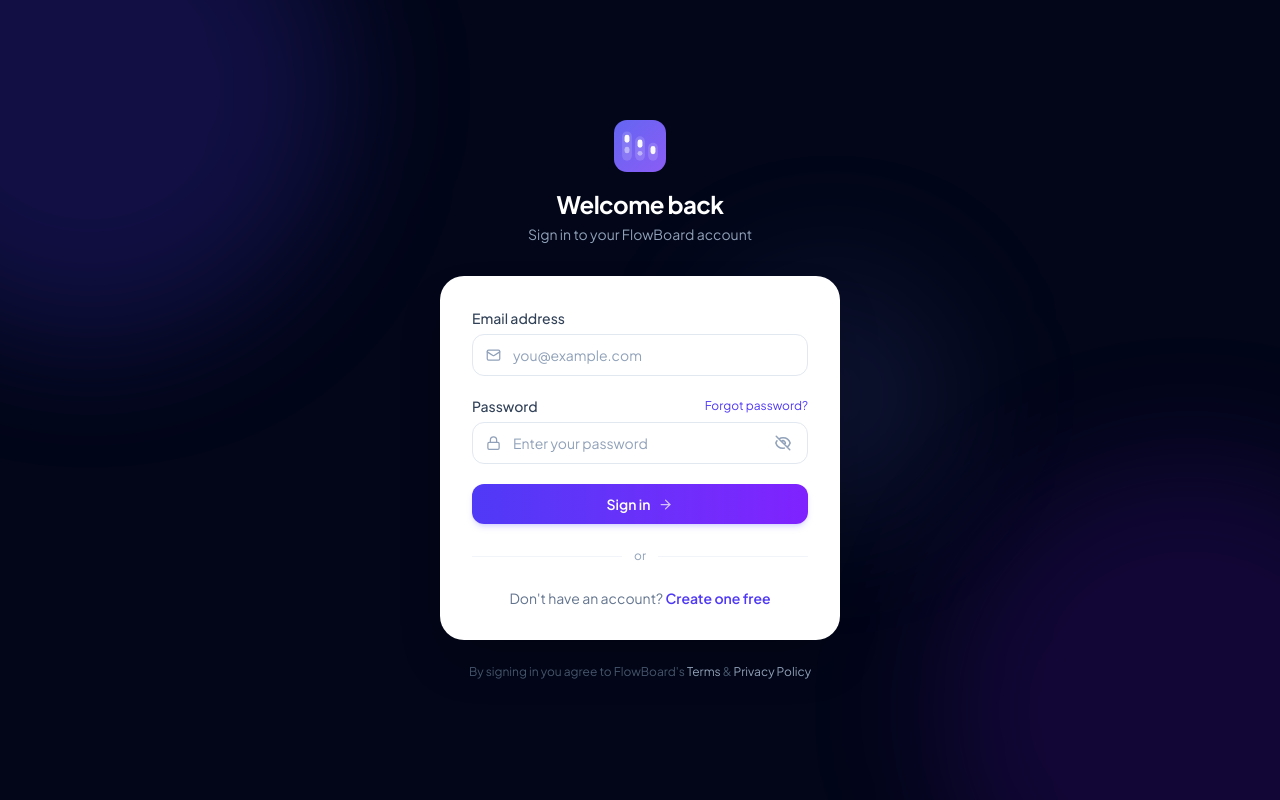
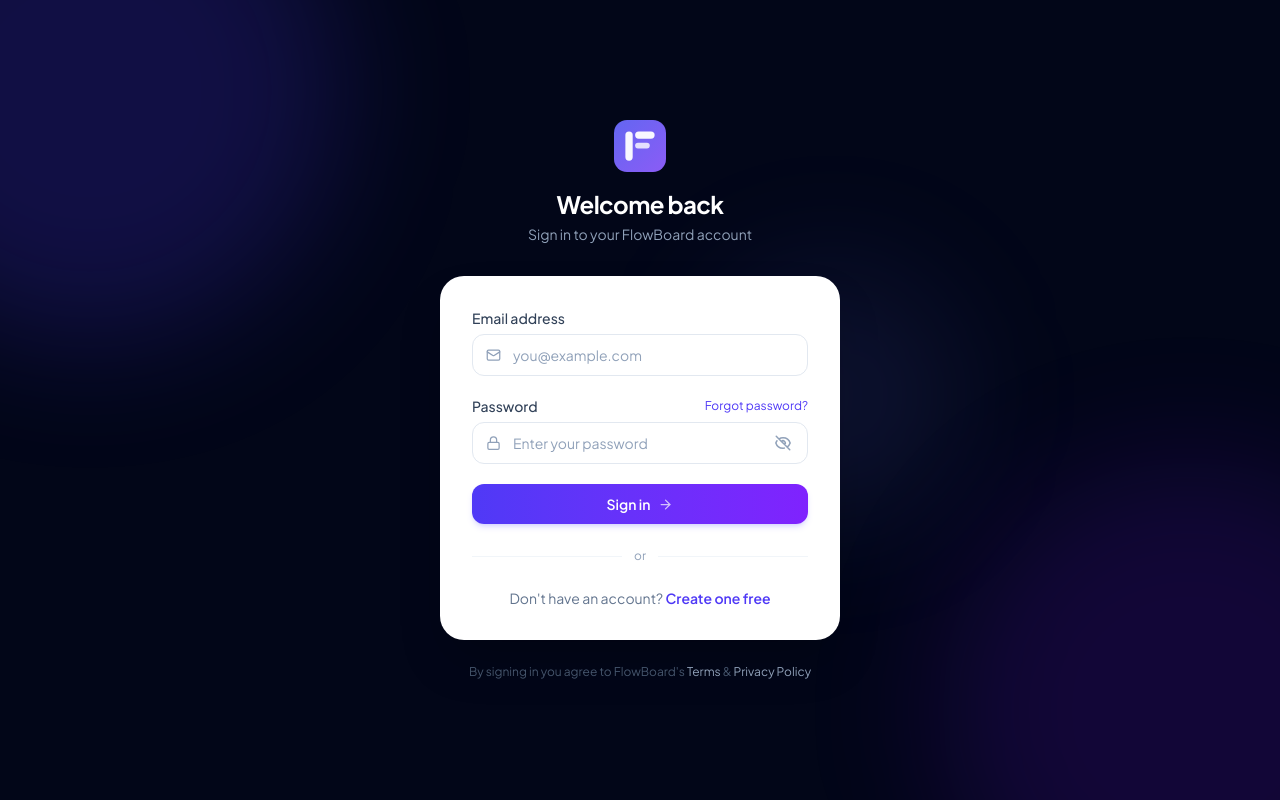
Before and after one commit to mynk-13/flow-board, a React (Vite) app: page /login in a window 1280 px wide. Built offline with nearby package versions, Linux system fonts and the light colour scheme; no server answers.

Commit message:
feat: fit all 5 kanban columns on screen + revert F logo + full-card drag + icon-only sidebar toggle

```diff
--- a/src/app/Sidebar.tsx
+++ b/src/app/Sidebar.tsx
@@ -41,7 +41,7 @@
   return (
     <aside
       className={`relative flex flex-col border-r border-slate-200 dark:border-slate-700/60 bg-white dark:bg-slate-900 transition-all duration-200 ${
-        sidebarOpen ? 'w-60' : 'w-14'
+        sidebarOpen ? 'w-52' : 'w-14'
       } shrink-0`}
     >
       {/* Logo — clean, no toggle here */}
@@ -159,25 +159,16 @@
         )}
       </nav>
 
-      {/* Collapse / expand toggle at bottom */}
+      {/* Collapse / expand toggle — icon only */}
       <div className="border-t border-slate-100 dark:border-slate-800 p-2">
         <button
           type="button"
           onClick={toggleSidebar}
           aria-label={sidebarOpen ? 'Collapse sidebar' : 'Expand sidebar'}
           title={sidebarOpen ? 'Collapse sidebar' : 'Expand sidebar'}
-          className={`flex w-full items-center rounded-lg px-2 py-2 text-sm font-medium text-slate-500 dark:text-slate-400 hover:bg-slate-100 dark:hover:bg-slate-800 hover:text-slate-800 dark:hover:text-slate-100 transition-colors ${
-            sidebarOpen ? 'gap-2' : 'justify-center'
-          }`}
+          className="flex w-full items-center justify-center rounded-lg py-2 text-slate-400 dark:text-slate-500 hover:bg-slate-100 dark:hover:bg-slate-800 hover:text-slate-700 dark:hover:text-slate-200 transition-colors"
         >
-          {sidebarOpen ? (
-            <>
-              <ChevronsLeft size={16} className="shrink-0" />
-              <span>Collapse</span>
-            </>
-          ) : (
-            <ChevronsRight size={16} />
-          )}
+          {sidebarOpen ? <ChevronsLeft size={16} /> : <ChevronsRight size={16} />}
         </button>
       </div>
     </aside>
--- a/src/features/board/BoardColumn.tsx
+++ b/src/features/board/BoardColumn.tsx
@@ -62,7 +62,7 @@
     : 'bg-slate-100/70 dark:bg-slate-800/40'
 
   return (
-    <div className="flex w-72 shrink-0 flex-col">
+    <div className="flex flex-1 min-w-44 flex-col">
       {/* Column header */}
       <div className="mb-3 flex items-center gap-2">
         <span className={`rounded-full px-2.5 py-0.5 text-xs font-semibold ${COLUMN_BADGE[columnId]}`}>
--- a/src/features/tasks/TaskCard.tsx
+++ b/src/features/tasks/TaskCard.tsx
@@ -62,6 +62,10 @@
 
 export function TaskCard({ task, isDragging, canEdit = true }: TaskCardProps) {
   const openTaskDetail = useUIStore((s) => s.openTaskDetail)
+
+  // Wire the entire card as the drag node — dnd-kit's PointerSensor with
+  // activationConstraint.distance=5 means a plain tap/click still fires onClick,
+  // while a small move triggers the drag, so both behaviours co-exist cleanly.
   const { attributes, listeners, setNodeRef, transform, transition } = useSortable({
     id: task.id,
     disabled: !canEdit,
@@ -76,21 +80,38 @@
     <div
       ref={setNodeRef}
       style={style}
+      // Spread drag listeners on the whole card so any press+move drags it
+      {...(canEdit ? listeners : {})}
+      {...(canEdit ? attributes : {})}
       onClick={() => openTaskDetail(task.id)}
-      className={`group relative flex rounded-xl border overflow-hidden cursor-pointer select-none transition-all ${
+      className={`group relative flex rounded-xl border overflow-hidden select-none transition-all ${
+        canEdit ? 'cursor-grab active:cursor-grabbing' : 'cursor-pointer'
+      } ${
         isDragging
           ? 'shadow-xl border-indigo-300 dark:border-indigo-600 opacity-90 rotate-1 scale-105 bg-white dark:bg-slate-800'
           : 'border-slate-200 dark:border-slate-700 bg-white dark:bg-slate-800 shadow-sm hover:shadow-md hover:border-indigo-200 dark:hover:border-indigo-700'
       }`}
     >
-      {/* ── Priority colour strip ── */}
+      {/* ── Priority colour strip — grip icon lives here ── */}
       <div
-        className="w-[5%] min-w-1 max-w-4 shrink-0"
+        className="relative w-[5%] min-w-1 max-w-4 shrink-0 flex items-center justify-center"
         style={{ backgroundColor: PRIORITY_STRIP[task.priority] }}
-      />
+      >
+        {/* Show grip dots on hover; brighter while actively dragging */}
+        {canEdit && (
+          <GripVertical
+            size={10}
+            className={`text-white transition-opacity ${
+              isDragging
+                ? 'opacity-80'
+                : 'opacity-0 group-hover:opacity-50'
+            }`}
+          />
+        )}
+      </div>
 
       {/* ── Main content ── */}
-      <div className="flex-1 min-w-0 px-3 py-3 pr-6">
+      <div className="flex-1 min-w-0 px-3 py-3">
         {/* Title row + priority badge */}
         <div className="flex items-start justify-between gap-2">
           <p className="text-sm font-medium text-slate-800 dark:text-slate-200 leading-snug line-clamp-2 flex-1 min-w-0">
@@ -114,15 +135,18 @@
           </p>
         )}
 
-        {/* Labels row */}
+        {/* Labels — stop propagation so clicking a tag doesn't open the modal */}
         {task.labels.length > 0 && (
-          <div className="flex flex-wrap items-center gap-1.5 mt-2">
+          <div
+            className="flex flex-wrap items-center gap-1.5 mt-2"
+            onClick={(e) => e.stopPropagation()}
+          >
             {task.labels.map((label) => {
               const def = getLabelDef(label)
               return (
                 <span
                   key={label}
-                  className="inline-flex items-center gap-1 rounded-full px-2 py-0.5 text-[10px] font-semibold"
+                  className="inline-flex items-center gap-1 rounded-full px-2 py-0.5 text-[10px] font-semibold cursor-default"
                   style={{ backgroundColor: def.bg, color: def.fg }}
                 >
                   <span
@@ -136,20 +160,6 @@
           </div>
         )}
       </div>
-
-      {/* ── Drag handle ── */}
-      {canEdit && (
-        <button
-          type="button"
-          {...attributes}
-          {...listeners}
-          onClick={(e) => e.stopPropagation()}
-          aria-label="Drag to reorder"
-          className="absolute top-2 right-1.5 rounded p-0.5 text-slate-300 dark:text-slate-600 opacity-0 group-hover:opacity-100 hover:text-slate-500 dark:hover:text-slate-400 cursor-grab active:cursor-grabbing"
-        >
-          <GripVertical size={13} />
-        </button>
-      )}
     </div>
   )
 }
--- a/src/pages/BoardPage.tsx
+++ b/src/pages/BoardPage.tsx
@@ -318,15 +318,15 @@
         </div>
 
         {/* Skeleton kanban columns */}
-        <div className="flex-1 overflow-x-auto bg-slate-50 dark:bg-slate-950 p-5">
-          <div className="flex gap-4 h-full">
+        <div className="flex-1 overflow-x-auto bg-slate-50 dark:bg-slate-950 p-4">
+          <div className="flex gap-3 h-full">
             {[
               { cards: 3, widths: ['w-3/4', 'w-1/2', 'w-5/6'] },
               { cards: 2, widths: ['w-2/3', 'w-4/5'] },
               { cards: 4, widths: ['w-3/4', 'w-1/2', 'w-2/3', 'w-5/6'] },
               { cards: 1, widths: ['w-1/2'] },
             ].map((col, ci) => (
-              <div key={ci} className="w-72 shrink-0 flex flex-col gap-2">
+              <div key={ci} className="flex-1 min-w-44 flex flex-col gap-2">
                 {/* Column header */}
                 <div className="flex items-center gap-2 px-1 mb-1">
                   <div className={`${bone} h-2 w-2 rounded-full bg-slate-300 dark:bg-slate-600`} />
@@ -469,7 +469,7 @@
         onDragEnd={onDragEnd}
       >
         <div className="flex-1 overflow-x-auto overflow-y-hidden bg-slate-50 dark:bg-slate-950">
-          <div className="flex h-full gap-4 px-5 py-5 w-max">
+          <div className="flex h-full gap-3 px-4 py-4">
             {COLUMN_IDS.map((colId) => (
               <BoardColumn
                 key={colId}
--- a/src/shared/FlowBoardLogo.tsx
+++ b/src/shared/FlowBoardLogo.tsx
@@ -4,14 +4,10 @@
 }
 
 /**
- * FlowBoard brand mark — three kanban columns of descending height,
- * each containing a bright task-card pill. Reads as a board/flow at any size.
- *
- * Gradient: indigo-500 → violet-600 (top-left → bottom-right).
+ * FlowBoard brand mark — a bold "F" letterform on an indigo→violet gradient square.
+ * The vertical spine + two crossbars read as both the letter and a simplified board layout.
  */
 export function FlowBoardLogo({ size = 28, className = '' }: Props) {
-  // Each render gets a unique gradient id so multiple instances don't clash.
-  const gid = 'fbg'
   return (
     <svg
       width={size}
@@ -23,33 +19,23 @@
       aria-label="FlowBoard"
     >
       <defs>
-        <linearGradient id={gid} x1="0" y1="0" x2="32" y2="32" gradientUnits="userSpaceOnUse">
+        <linearGradient id="fbg" x1="0" y1="0" x2="32" y2="32" gradientUnits="userSpaceOnUse">
           <stop offset="0%"   stopColor="#6366f1" />
           <stop offset="100%" stopColor="#8b5cf6" />
         </linearGradient>
       </defs>
 
-      {/* ── Rounded background ── */}
-      <rect width="32" height="32" rx="8" fill={`url(#${gid})`} />
+      {/* Background */}
+      <rect width="32" height="32" rx="8" fill="url(#fbg)" />
 
-      {/* ── Column 1 — tall (backlog) ── */}
-      {/* Column track */}
-      <rect x="5"   y="7"    width="6" height="18" rx="3"   fill="white" fillOpacity="0.15" />
-      {/* Top card — bright */}
-      <rect x="6.5" y="9"    width="3" height="5"  rx="1.5" fill="white" fillOpacity="0.95" />
-      {/* Bottom card — muted */}
-      <rect x="6.5" y="16.5" width="3" height="4"  rx="1.5" fill="white" fillOpacity="0.45" />
+      {/* Vertical spine of "F" */}
+      <rect x="7"  y="7"  width="4.5" height="18" rx="2.25" fill="white" fillOpacity="0.95" />
 
-      {/* ── Column 2 — medium (in progress) ── */}
-      <rect x="13"  y="10"   width="6" height="15" rx="3"   fill="white" fillOpacity="0.15" />
-      {/* Card — bright accent */}
-      <rect x="14.5" y="12"  width="3" height="5"  rx="1.5" fill="white" fillOpacity="0.95" />
-      <rect x="14.5" y="19"  width="3" height="3"  rx="1.5" fill="white" fillOpacity="0.45" />
+      {/* Top crossbar */}
+      <rect x="13" y="7"  width="12"  height="4.5" rx="2.25" fill="white" fillOpacity="0.95" />
 
-      {/* ── Column 3 — short (done) ── */}
-      <rect x="21"  y="14"   width="6" height="11" rx="3"   fill="white" fillOpacity="0.15" />
-      {/* Card — full brightness = "done" */}
-      <rect x="22.5" y="16"  width="3" height="5"  rx="1.5" fill="white" fillOpacity="0.95" />
+      {/* Middle crossbar — slightly shorter, classic F proportion */}
+      <rect x="13" y="14" width="9"   height="3.5" rx="1.75" fill="white" fillOpacity="0.80" />
     </svg>
   )
 }
```
